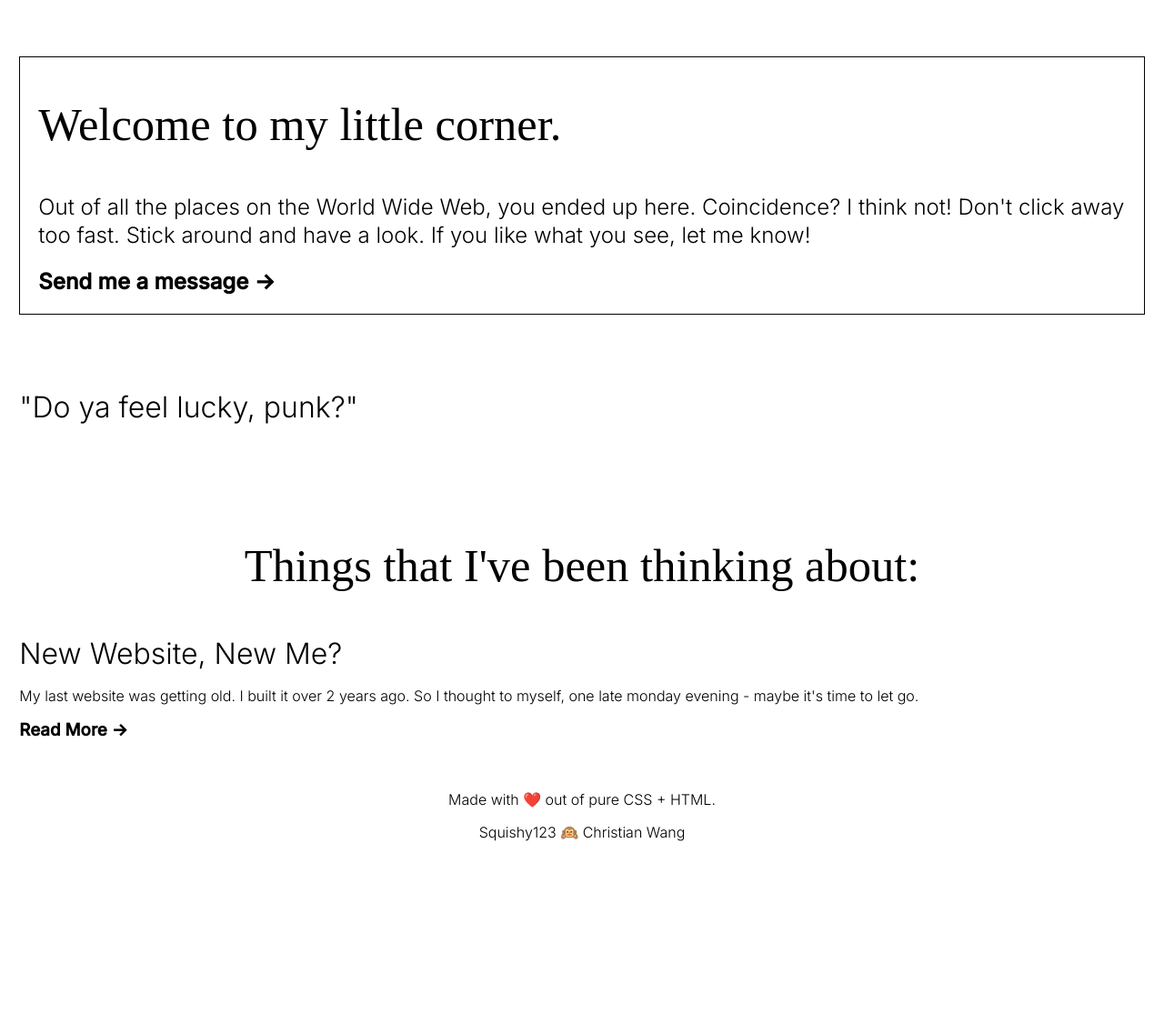
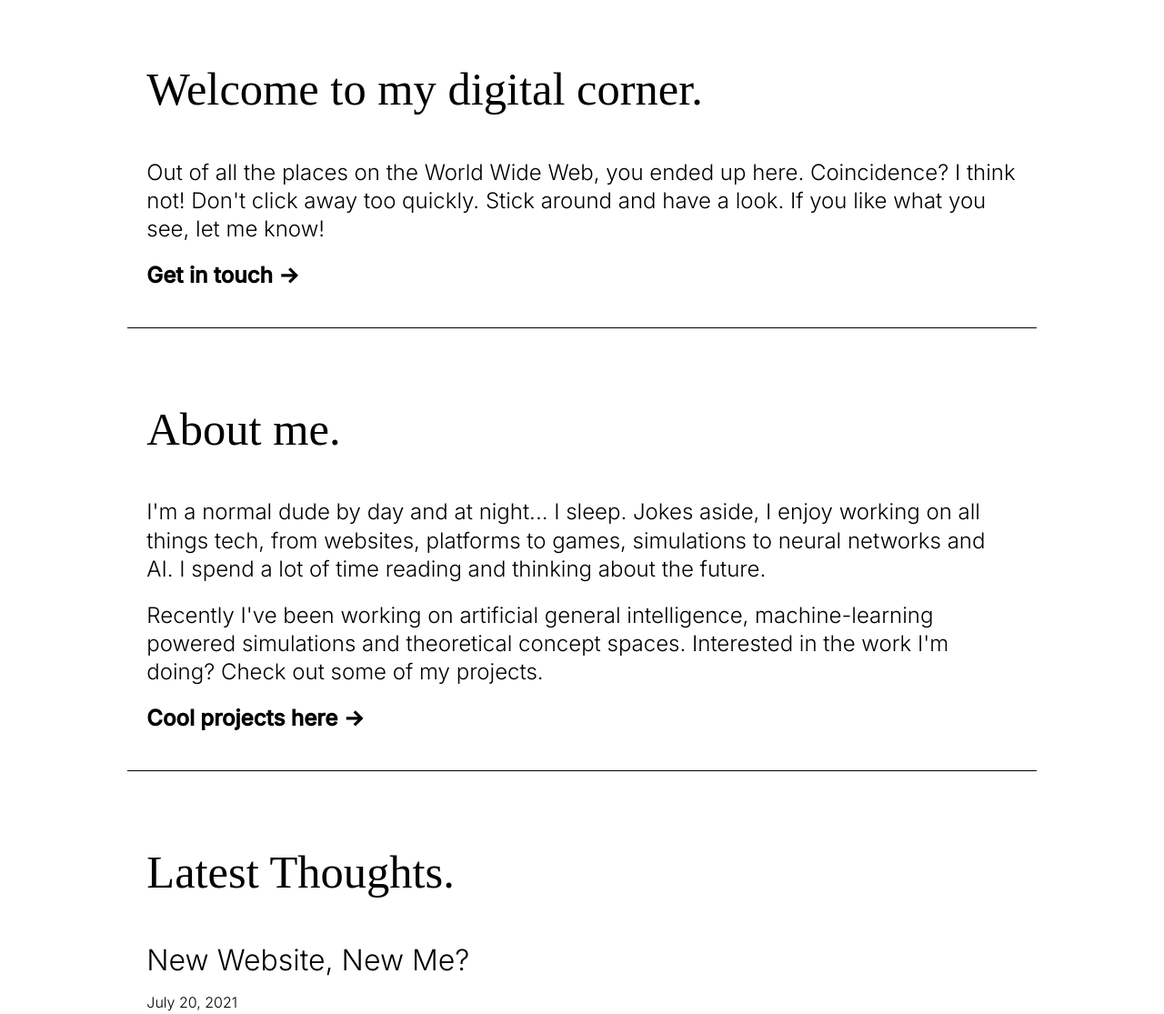
Before and after one commit to Squishy123/chris_web, a plain HTML site: page index.html in a window 1280 px wide. Shown: the part 225-1340 px from the top of the page at 91% size. Before the commit the page ends 1166 px from the top, so only its background shows below. Drawn offline with Linux system fonts and the light colour scheme; a web font is replaced by a local one.

Commit message:
more work

```diff
--- a/base.css
+++ b/base.css
@@ -58,10 +58,12 @@ body {
 	display: flex;
 	flex-direction: column;
 	min-height: 100vh;
+	align-items: center;
 }
 
 main {
 	flex: 1;
+	max-width: 1000px;
 }
 
 .container {
@@ -73,4 +75,10 @@ header {
 	display: flex;
 	flex-direction: row;
 	justify-content: space-around;
+	width: 100%;
 }
+
+footer {
+	padding: 10px 0;
+	width: 100%;
+}
--- a/index.html
+++ b/index.html
@@ -11,35 +11,39 @@
 			<a href="/blog"><p>Blog</p></a>
 			<a href="/contact"><p>Contact</p></a>
 		</header>
-		<main style="1rem 0">
-		<div class="container">
+		<main>
+		<div class="container" style="padding-bottom:0;">
 			<div class="text-center">
 				<h1 class="display text-center" style="margin-bottom: 0;">Hi, I'm Chris.</h1>
 				<h2 style="margin-top: 0;"> Thinker . Creator . Dreamer </h2>
 			</div>
 
 		</div>
-		<div class="container">
-			<div style="border: black 1px solid;
-			padding: 0px 20px;">
-				<h2 class="display">Welcome to my little corner.</h2>
-				<h2> Out of all the places on the World Wide Web, you ended up here. Coincidence? I think not! Don't click away too fast. Stick around and have a look. If you like what you see, let me know!
-				</h2>
-				<a class="button" href="/contact"><h2 class="text-semi-bold">Send me a message -></h2></a>
-			</div>
+		<div class="container" style="border-bottom: black 1px solid;">
+			<h2 class="display">Welcome to my digital corner.</h2>
+			<h2> Out of all the places on the World Wide Web, you ended up here. Coincidence? I think not! Don't click away too quickly. Stick around and have a look. If you like what you see, let me know!
+			</h2>
+			<a class="button" href="/contact"><h2 class="text-semi-bold">Get in touch -></h2></a>
 		</div>
-		<div class="container">
-			<h1>
-				"Do ya feel lucky, punk?"
-			</h1>
+		<div class="container" style="border-bottom: black 1px solid;">
+			<h2 class="display">About me.</h2>
+			<h2>
+				I'm a normal dude by day and at night... I sleep. Jokes aside, I enjoy working on all things tech, from websites, platforms to games, simulations to neural networks and AI. I spend a lot of time reading and thinking about the future.
+			</h2>
+			<h2> Recently I've been working on artificial general intelligence, machine-learning powered simulations and theoretical concept spaces. Interested in the work I'm doing? Check out some of my projects.</h2>
+			<a class="button" href="/projects"><h2 class="text-semi-bold">Cool projects here -></h2></a>
 		</div>
-		<div class="container">
-			<h2 class="display text-center">Things that I've been thinking about:</h2>
+		<div class="container" style="border-bottom: black 1px solid;">
+			<h2 class="display">Latest Thoughts.</h2>
 			<div>
 				<h1 style="margin: 0">New Website, New Me?</h1>
-				<p>My last website was getting old. I built it over 2 years ago. So I thought to myself, one late monday evening - maybe it's time to let go.</p>
+				<p>July 20, 2021</p>
+				<p>My last website was getting old. I built it over 2 years ago. So I thought to myself, one late monday evening - maybe it was time to let go.</p>
 				<a class="button"><h3 style="margin: 0" class="text-semi-bold">Read More -></h3></a>
 			</div>
+			<h2 style="margin-top: 3.5rem;">Want more? Catch up on my brainwaves by checking my blog. Promise you won't be disappointed.</h2>
+			<a class="button" href="/blog"><h2 class="text-semi-bold">Get the full scoop -></h2></a>
+
 		</div>
 		</main>
 		<footer>
```
Also changed, not shown: 2 other files.
